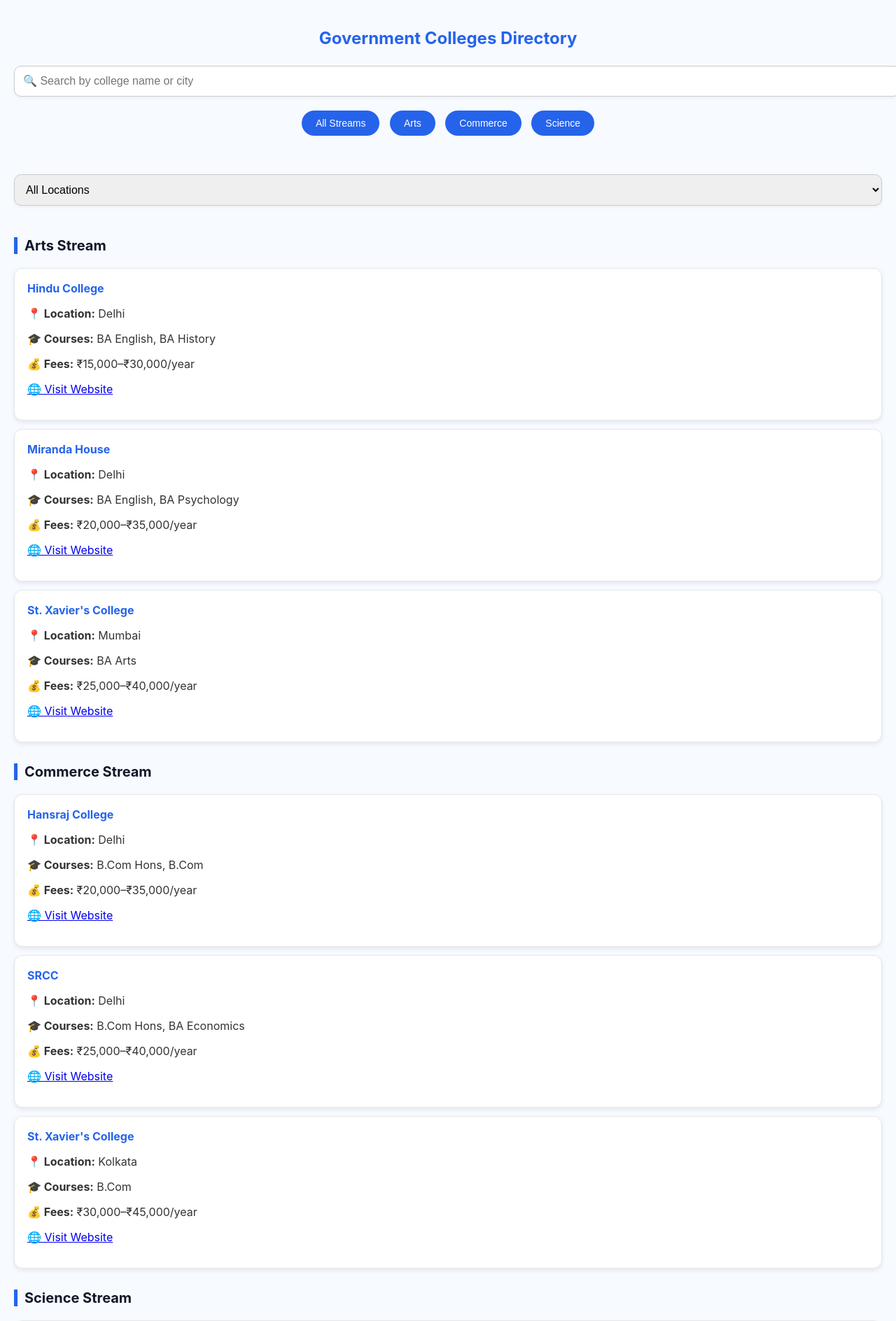
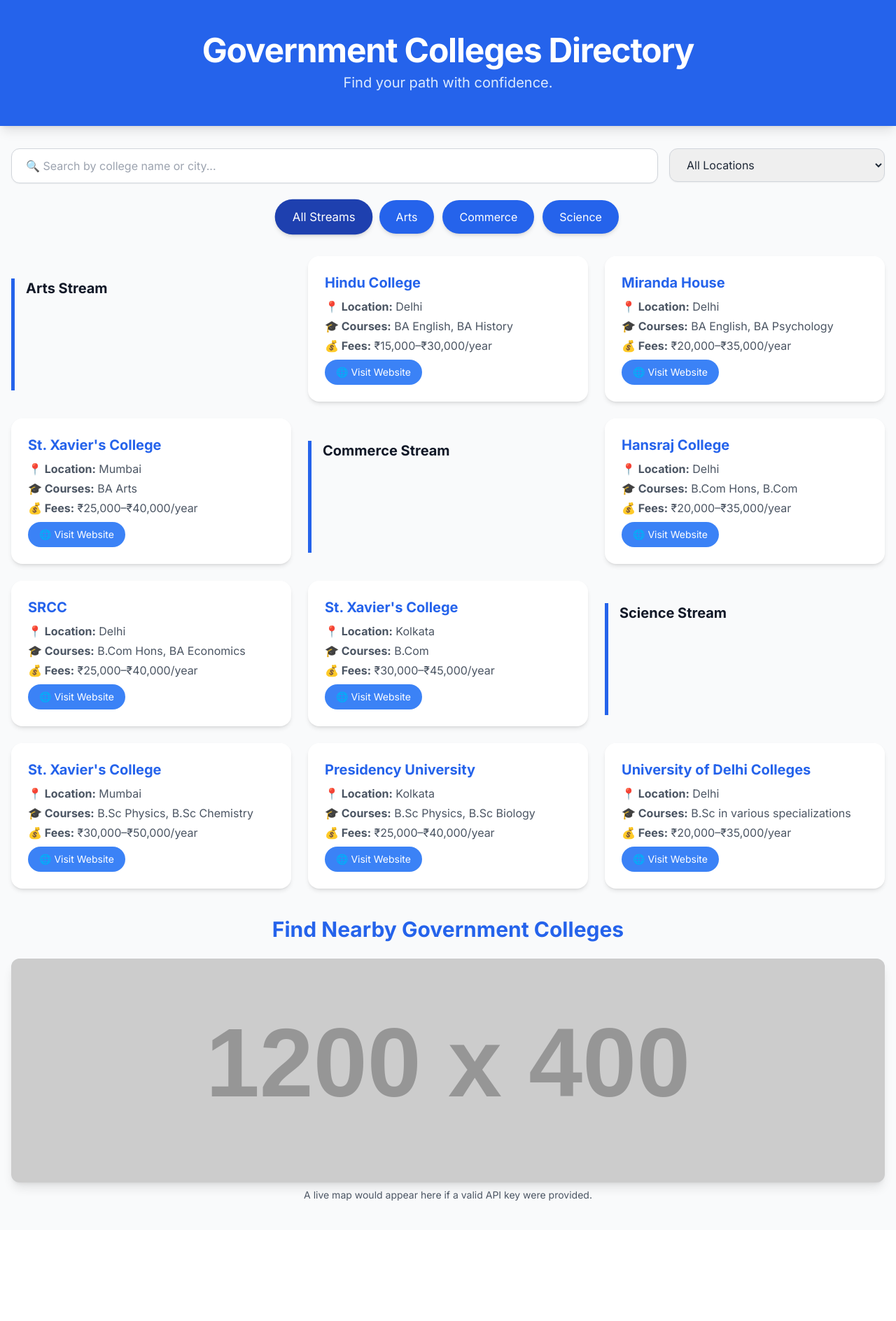
Before and after one commit to varshachauhan2323/SIH_project-ShikshaPath, a Flask app: page /college_map in a window 1280 px wide. Shown: the top 1888 px of the page at 70% size. After the commit the page ends 1716 px from the top, so only its background shows below. Run offline with Flask 3, Linux system fonts and the light colour scheme; grey boxes labelled with a size stand in for pictures from a placeholder-image service; some libraries are stand-ins or nearby versions.

Commit message:
college_map.html

```diff
--- a/templates/college_map.html
+++ b/templates/college_map.html
@@ -1,220 +1,197 @@
-<!doctype html>
+<!DOCTYPE html>
 <html lang="en">
 <head>
-  <meta charset="utf-8" />
-  <meta name="viewport" content="width=device-width,initial-scale=1" />
+    <meta charset="UTF-8">
+    <meta name="viewport" content="width=device-width, initial-scale=1.0">
     <title>Find Government Colleges Near Me</title>
+    <!-- Use the Inter font from Google Fonts -->
+    <link href="https://fonts.googleapis.com/css2?family=Inter:wght@400;600;700&display=swap" rel="stylesheet">
+    <!-- Load Tailwind CSS from CDN for a modern, responsive design -->
+    <script src="https://cdn.tailwindcss.com"></script>
     <style>
         body {
-      font-family: "Inter", Arial, sans-serif;
-      margin: 0;
-      background: #f7faff;
-      color: #333;
+            font-family: 'Inter', sans-serif;
         }
-    h2 {
-      text-align: center;
-      color: #2563eb;
-      margin-bottom: 10px;
+
+        /* Custom CSS for a subtle fade-in animation */
+        .college-card-fade-in {
+            animation: fadeIn 0.5s ease-in-out forwards;
+            opacity: 0;
+            transform: translateY(10px);
         }
-    input[type=text], select {
-      width: 100%;
-      padding: 12px;
-      margin: 15px 0;
-      border-radius: 10px;
-      border: 1px solid #ccc;
-      font-size: 16px;
-      box-shadow: 0 2px 5px rgba(0,0,0,0.05);
+
+        @keyframes fadeIn {
+            from {
+                opacity: 0;
+                transform: translateY(10px);
             }
-    .filter-buttons {
-      text-align: center;
-      margin-bottom: 20px;
+            to {
+                opacity: 1;
+                transform: translateY(0);
             }
-    .filter-buttons button {
-      margin: 5px;
-      padding: 10px 20px;
-      border: none;
-      border-radius: 25px;
-      background: #2563eb;
-      color: white;
-      cursor: pointer;
-      transition: 0.3s;
-      font-size: 14px;
         }
-    .filter-buttons button:hover {
-      background: #1e40af;
+
+        /* Custom style for the stream header line */
+        .stream-header {
+            border-left: 5px solid #2563eb;
         }
-    .filter-group {
-      display: flex;
-      flex-wrap: wrap;
-      justify-content: center;
-      gap: 15px;
-      margin-bottom: 20px;
-    }
-    .college-card {
-      border: 1px solid #e5e7eb;
-      padding: 18px;
-      margin: 12px 0;
-      border-radius: 12px;
-      background: #ffffff;
-      box-shadow: 0 3px 6px rgba(0,0,0,0.08);
-      transition: transform 0.2s ease, box-shadow 0.2s ease;
-    }
-    .college-card:hover {
-      transform: translateY(-3px);
-      box-shadow: 0 6px 12px rgba(0,0,0,0.15);
-    }
-    .college-card h4 {
-      margin: 0;
-      color: #2563eb;
-    }
-    .stream-header {
-      color: #111827;
-      margin-top: 30px;
-      font-size: 20px;
-      border-left: 5px solid #2563eb;
-      padding-left: 10px;
-    }
-    #map {
-      width: 100%;
-      height: 450px;
-      margin: 20px 0;
-      border-radius: 12px;
-      box-shadow: 0 3px 8px rgba(0,0,0,0.15);
+
+        /* Custom button styling for the active state */
+        .filter-buttons button.active {
+            background-color: #1e40af; /* Deeper blue for active button */
+            transform: scale(1.05); /* Slight scale for visual feedback */
         }
     </style>
 </head>
-<body>
-  <section id="college-directory" style="padding:20px;">
-    <h2>Government Colleges Directory</h2>
-    <input type="text" id="search" placeholder="🔍 Search by college name or city">
+<body class="bg-gray-50 text-gray-800">
 
-    <div class="filter-group">
-      <!-- Stream Filter Buttons -->
-      <div class="filter-buttons">
-        <button onclick="filterByStream('All')">All Streams</button>
-        <button onclick="filterByStream('Arts')">Arts</button>
-        <button onclick="filterByStream('Commerce')">Commerce</button>
-        <button onclick="filterByStream('Science')">Science</button>
+    <!-- Header Section with animation -->
+    <header class="bg-blue-600 text-white py-12 mb-8 shadow-lg">
+        <div class="container mx-auto text-center px-4 animate-fade-in-down">
+            <h1 class="text-4xl md:text-5xl font-extrabold tracking-tight mb-2">Government Colleges Directory</h1>
+            <p class="text-blue-100 text-lg md:text-xl font-medium">Find your path with confidence.</p>
+        </div>
+    </header>
+
+    <!-- Main Content Container -->
+    <main class="container mx-auto px-4">
+        <section id="college-directory" class="mb-10">
+            <div class="flex flex-col md:flex-row md:space-x-4 mb-6">
+                <!-- Search Bar -->
+                <div class="w-full md:w-3/4 mb-4 md:mb-0">
+                    <input type="text" id="search" placeholder="🔍 Search by college name or city..."
+                        class="w-full px-5 py-3 rounded-xl border border-gray-300 focus:outline-none focus:ring-2 focus:ring-blue-500 transition duration-300 ease-in-out shadow-sm">
                 </div>
 
                 <!-- Location Dropdown -->
-      <select id="location-filter" onchange="filterByLocation(this.value)">
+                <div class="w-full md:w-1/4">
+                    <select id="location-filter"
+                        class="w-full px-5 py-3 rounded-xl border border-gray-300 focus:outline-none focus:ring-2 focus:ring-blue-500 transition duration-300 ease-in-out shadow-sm">
                         <option value="All">All Locations</option>
                         <option value="Delhi">Delhi</option>
                         <option value="Mumbai">Mumbai</option>
                         <option value="Kolkata">Kolkata</option>
                     </select>
                 </div>
+            </div>
 
-    <div id="college-container"></div>
+            <!-- Stream Filter Buttons -->
+            <div class="filter-buttons flex flex-wrap justify-center gap-3 mb-8">
+                <button data-stream="All" class="active bg-blue-600 hover:bg-blue-700 text-white font-medium py-3 px-6 rounded-full shadow-md transition duration-300 ease-in-out transform hover:-translate-y-1">All Streams</button>
+                <button data-stream="Arts" class="bg-blue-600 hover:bg-blue-700 text-white font-medium py-3 px-6 rounded-full shadow-md transition duration-300 ease-in-out transform hover:-translate-y-1">Arts</button>
+                <button data-stream="Commerce" class="bg-blue-600 hover:bg-blue-700 text-white font-medium py-3 px-6 rounded-full shadow-md transition duration-300 ease-in-out transform hover:-translate-y-1">Commerce</button>
+                <button data-stream="Science" class="bg-blue-600 hover:bg-blue-700 text-white font-medium py-3 px-6 rounded-full shadow-md transition duration-300 ease-in-out transform hover:-translate-y-1">Science</button>
+            </div>
+
+            <!-- College Container -->
+            <div id="college-container" class="grid grid-cols-1 md:grid-cols-2 lg:grid-cols-3 gap-6">
+                <!-- College cards will be dynamically inserted here -->
+            </div>
         </section>
 
-  <section id="location-section" style="padding:20px;">
-    <h2>Find Nearby Government Colleges</h2>
-    <input type="text" id="location-search" placeholder="📍 Search by college name or city">
-    <div id="map"></div>
-    <div id="college-list"></div>
+        <!-- Map Section (visually simulated since a working API key is not provided) -->
+        <section id="location-section" class="mb-10 text-center">
+            <h2 class="text-3xl font-bold text-blue-600 mb-6">Find Nearby Government Colleges</h2>
+            <div id="map" class="w-full h-80 bg-gray-200 rounded-xl shadow-lg overflow-hidden flex items-center justify-center text-gray-500 text-lg md:text-2xl font-semibold">
+                <!-- Placeholder for map visualization -->
+                <img src="https://placehold.co/1200x400/e2e8f0/6b7280?text=Map+View" alt="Map Placeholder" class="object-cover w-full h-full">
+            </div>
+            <p class="text-sm text-gray-600 mt-2">A live map would appear here if a valid API key were provided.</p>
         </section>
+    </main>
 
     <script>
-    // --- Sample College Data ---
+        // Sample College Data with latitude and longitude for the map
         const colleges = [
-      {name:"Hindu College", location:"Delhi", stream:"Arts", courses:["BA English","BA History"], fees:"₹15,000–₹30,000/year", website:"https://www.hinducollege.ac.in", lat:28.6863, lon:77.2100},
-      {name:"Miranda House", location:"Delhi", stream:"Arts", courses:["BA English","BA Psychology"], fees:"₹20,000–₹35,000/year", website:"https://www.mirandahouse.ac.in", lat:28.6914, lon:77.2138},
-      {name:"St. Xavier's College", location:"Mumbai", stream:"Arts", courses:["BA Arts"], fees:"₹25,000–₹40,000/year", website:"https://www.xaviers.edu", lat:18.9368, lon:72.8354},
+            {name:"Hindu College", location:"Delhi", stream:"Arts", courses:["BA English","BA History"], fees:"₹15,000–₹30,000/year", website:"https://www.hinducollege.ac.in"},
+            {name:"Miranda House", location:"Delhi", stream:"Arts", courses:["BA English","BA Psychology"], fees:"₹20,000–₹35,000/year", website:"https://www.mirandahouse.ac.in"},
+            {name:"St. Xavier's College", location:"Mumbai", stream:"Arts", courses:["BA Arts"], fees:"₹25,000–₹40,000/year", website:"https://www.xaviers.edu"},
 
-      {name:"Hansraj College", location:"Delhi", stream:"Commerce", courses:["B.Com Hons","B.Com"], fees:"₹20,000–₹35,000/year", website:"https://www.hansrajcollege.ac.in", lat:28.6884, lon:77.2083},
-      {name:"SRCC", location:"Delhi", stream:"Commerce", courses:["B.Com Hons","BA Economics"], fees:"₹25,000–₹40,000/year", website:"https://www.srcc.edu", lat:28.6855, lon:77.2106},
-      {name:"St. Xavier's College", location:"Kolkata", stream:"Commerce", courses:["B.Com"], fees:"₹30,000–₹45,000/year", website:"https://www.sxccal.edu", lat:22.5686, lon:88.3476},
+            {name:"Hansraj College", location:"Delhi", stream:"Commerce", courses:["B.Com Hons","B.Com"], fees:"₹20,000–₹35,000/year", website:"https://www.hansrajcollege.ac.in"},
+            {name:"SRCC", location:"Delhi", stream:"Commerce", courses:["B.Com Hons","BA Economics"], fees:"₹25,000–₹40,000/year", website:"https://www.srcc.edu"},
+            {name:"St. Xavier's College", location:"Kolkata", stream:"Commerce", courses:["B.Com"], fees:"₹30,000–₹45,000/year", website:"https://www.sxccal.edu"},
 
-      {name:"St. Xavier's College", location:"Mumbai", stream:"Science", courses:["B.Sc Physics","B.Sc Chemistry"], fees:"₹30,000–₹50,000/year", website:"https://www.xaviers.edu", lat:18.9368, lon:72.8354},
-      {name:"Presidency University", location:"Kolkata", stream:"Science", courses:["B.Sc Physics","B.Sc Biology"], fees:"₹25,000–₹40,000/year", website:"https://www.presiuniv.ac.in", lat:22.5769, lon:88.3629},
-      {name:"University of Delhi Colleges", location:"Delhi", stream:"Science", courses:["B.Sc in various specializations"], fees:"₹20,000–₹35,000/year", website:"https://www.du.ac.in", lat:28.6890, lon:77.2140}
+            {name:"St. Xavier's College", location:"Mumbai", stream:"Science", courses:["B.Sc Physics","B.Sc Chemistry"], fees:"₹30,000–₹50,000/year", website:"https://www.xaviers.edu"},
+            {name:"Presidency University", location:"Kolkata", stream:"Science", courses:["B.Sc Physics","B.Sc Biology"], fees:"₹25,000–₹40,000/year", website:"https://www.presiuniv.ac.in"},
+            {name:"University of Delhi Colleges", location:"Delhi", stream:"Science", courses:["B.Sc in various specializations"], fees:"₹20,000–₹35,000/year", website:"https://www.du.ac.in"}
         ];
 
         let currentStream = "All";
         let currentLocation = "All";
+        const collegeContainer = document.getElementById('college-container');
+        const searchInput = document.getElementById('search');
+        const locationFilter = document.getElementById('location-filter');
+        const streamButtons = document.querySelectorAll('.filter-buttons button');
 
-    // --- Display Colleges ---
-    function displayColleges(list){
-      const container = document.getElementById('college-container');
-      container.innerHTML = '';
-      const streams = ["Arts","Commerce","Science"];
+        // Function to display colleges with a fade-in animation
+        function displayColleges(list) {
+            collegeContainer.innerHTML = '';
+
+            // Group colleges by stream and display
+            const streams = ["Arts", "Commerce", "Science"];
             streams.forEach(stream => {
                 const streamColleges = list.filter(c => c.stream === stream);
-        if(streamColleges.length > 0){
+                if (streamColleges.length > 0) {
                     const streamHeader = document.createElement('h3');
-          streamHeader.textContent = stream + " Stream";
-          streamHeader.className = 'stream-header';
-          container.appendChild(streamHeader);
+                    streamHeader.textContent = `${stream} Stream`;
+                    streamHeader.className = 'stream-header text-xl font-bold text-gray-900 mt-8 mb-4 pl-4';
+                    collegeContainer.appendChild(streamHeader);
 
-          streamColleges.forEach(college => {
+                    streamColleges.forEach((college, index) => {
                         const card = document.createElement('div');
-            card.className = 'college-card';
+                        card.className = 'college-card bg-white p-6 rounded-2xl shadow-md hover:shadow-lg transform hover:-translate-y-1 transition duration-300 ease-in-out college-card-fade-in';
+                        card.style.animationDelay = `${index * 0.1}s`; // Staggered animation
                         card.innerHTML = `
-              <h4>${college.name}</h4>
-              <p><strong>📍 Location:</strong> ${college.location}</p>
-              <p><strong>🎓 Courses:</strong> ${college.courses.join(', ')}</p>
-              <p><strong>💰 Fees:</strong> ${college.fees}</p>
-              <p><a href="${college.website}" target="_blank">🌐 Visit Website</a></p>
+                            <h4 class="text-xl font-bold text-blue-600 mb-2">${college.name}</h4>
+                            <p class="text-gray-600 mb-1"><strong>📍 Location:</strong> ${college.location}</p>
+                            <p class="text-gray-600 mb-1"><strong>🎓 Courses:</strong> ${college.courses.join(', ')}</p>
+                            <p class="text-gray-600 mb-2"><strong>💰 Fees:</strong> ${college.fees}</p>
+                            <a href="${college.website}" target="_blank" class="inline-block bg-blue-500 text-white font-medium py-2 px-4 rounded-full text-sm hover:bg-blue-600 transition-colors duration-300">
+                                🌐 Visit Website
+                            </a>
                         `;
-            container.appendChild(card);
+                        collegeContainer.appendChild(card);
                     });
                 }
             });
         }
 
-    // --- Apply Filters ---
-    function applyFilters(){
-      let filtered = colleges;
-
-      if(currentStream !== "All"){
-        filtered = filtered.filter(c => c.stream === currentStream);
+        // Function to apply all active filters and search term
+        function applyFilters() {
+            const searchTerm = searchInput.value.toLowerCase();
+            const filteredList = colleges.filter(c => {
+                const nameMatch = c.name.toLowerCase().includes(searchTerm);
+                const locationMatch = c.location.toLowerCase().includes(searchTerm);
+                const streamMatch = (currentStream === "All" || c.stream === currentStream);
+                const locationFilterMatch = (currentLocation === "All" || c.location === currentLocation);
+                return (nameMatch || locationMatch) && streamMatch && locationFilterMatch;
+            });
+            displayColleges(filteredList);
         }
 
-      if(currentLocation !== "All"){
-        filtered = filtered.filter(c => c.location === currentLocation);
-      }
-
-      displayColleges(filtered);
-    }
-
-    function filterByStream(stream){
-      currentStream = stream;
+        // Event listeners for interactivity
+        streamButtons.forEach(button => {
+            button.addEventListener('click', () => {
+                // Remove active class from all buttons
+                streamButtons.forEach(btn => btn.classList.remove('active'));
+                // Add active class to the clicked button
+                button.classList.add('active');
+                currentStream = button.dataset.stream;
                 applyFilters();
-    }
-
-    function filterByLocation(location){
-      currentLocation = location;
-      applyFilters();
-    }
-
-    // --- Initial Display ---
-    displayColleges(colleges);
-
-    // --- Search Functionality (Directory) ---
-    document.getElementById('search').addEventListener('input', (e) => {
-      const term = e.target.value.toLowerCase();
-      const filtered = colleges.filter(c =>
-        (c.name.toLowerCase().includes(term) || c.location.toLowerCase().includes(term)) &&
-        (currentStream === "All" || c.stream === currentStream) &&
-        (currentLocation === "All" || c.location === currentLocation)
-      );
-      displayColleges(filtered);
+            });
         });
 
-    // --- Google Maps Integration ---
-    function initMap(){
-      const map = new google.maps.Map(document.getElementById('map'), {zoom:5, center:{lat:22.9734, lng:78.6569}});
-      colleges.forEach(college => {
-        const marker = new google.maps.Marker({position:{lat:college.lat, lng:college.lon}, map:map, title:college.name});
-        const infowindow = new google.maps.InfoWindow({content:`<strong>${college.name}</strong><br>${college.location}`});
-        marker.addListener('click', () => {infowindow.open(map, marker);});
+        locationFilter.addEventListener('change', (e) => {
+            currentLocation = e.target.value;
+            applyFilters();
         });
-    }
 
-    window.initMap = initMap;
+        searchInput.addEventListener('input', () => {
+            applyFilters();
+        });
+
+        // Initial display of all colleges
+        displayColleges(colleges);
     </script>
-  <script src="https://maps.googleapis.com/maps/api/js?key=YOUR_API_KEY&callback=initMap" async defer></script>
 </body>
 </html>
```
Lines whose indentation alone changed are shown as unchanged.
